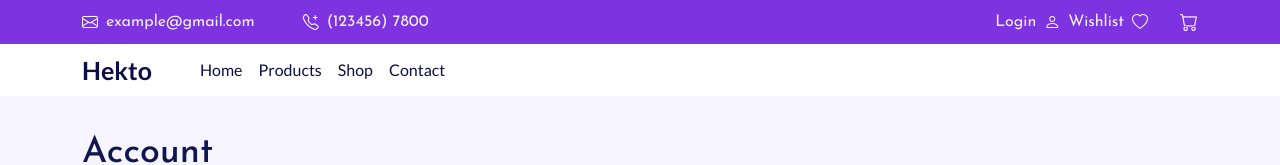
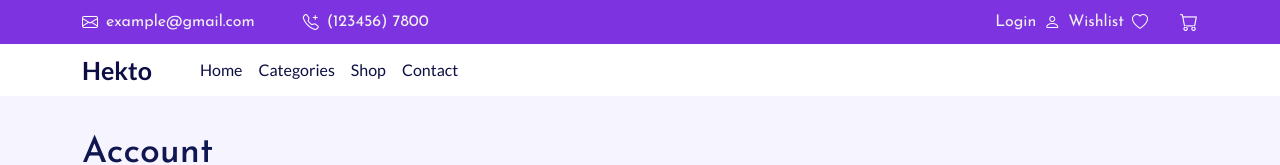
Before and after one commit to k-amhaz/E-commerce-collaboration, a React (Vite) app in the folder e-commerce/: page /signup in a window 1280 px wide. Shown: the top 165 px of the page. Built offline with nearby package versions, Linux system fonts and the light colour scheme.

Commit message:
Navbar changed to categories

```diff
--- a/e-commerce/src/components/Header/Navbar.jsx
+++ b/e-commerce/src/components/Header/Navbar.jsx
@@ -28,7 +28,7 @@ const Navbar = () => {
               </li>
               <li className="nav-item">
                 <a className="nav-link" href="#">
-                  Products
+                  Categories
                 </a>
               </li>
               <li className="nav-item">
```
